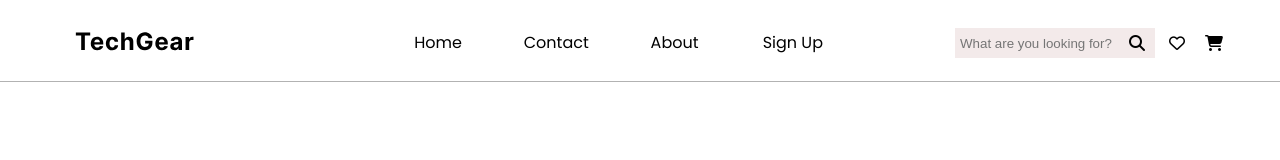
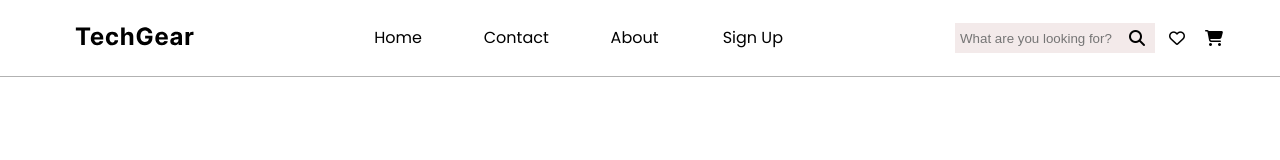
Before and after one commit to dangtuann-dev/Computer-sales-website, a plain HTML site: page html/about.html in a window 1280 px wide. Drawn offline with Linux system fonts and the light colour scheme.

Commit message:
update file common

```diff
--- a/assets/css/common.css
+++ b/assets/css/common.css
@@ -43,7 +43,7 @@ header .main-content {
 }
 
 .list-header:not(.sub-header:first-child) {
-  left: 350px;
+  left: 310px;
   position: absolute;
   top: 20px;
 }
@@ -56,11 +56,6 @@ header .main-content {
   text-align: center;
   display: block;
   object-fit: cover;
-}
-
-header .main-content {
-  margin-top: 15px;
-  position: relative;
 }
 
 .list-header {
--- a/html/about.html
+++ b/html/about.html
@@ -9,7 +9,7 @@
     <!-- COMMON CSS -->
     <link rel="stylesheet" href="/assets/css/common.css" />
     <!-- Index CSS -->
-    <link rel="stylesheet" href="/assets/css/index.css" />
+    <!-- <link rel="stylesheet" href="/assets/css/index.css" /> -->
     <!-- Poppins & Inter font -->
     <link rel="preconnect" href="https://fonts.googleapis.com" />
     <link rel="preconnect" href="https://fonts.gstatic.com" crossorigin />
```
Also changed, not shown: html/contact.html (+1 -1 lines), assets/css/signuplog.css (line endings or trailing spaces).
